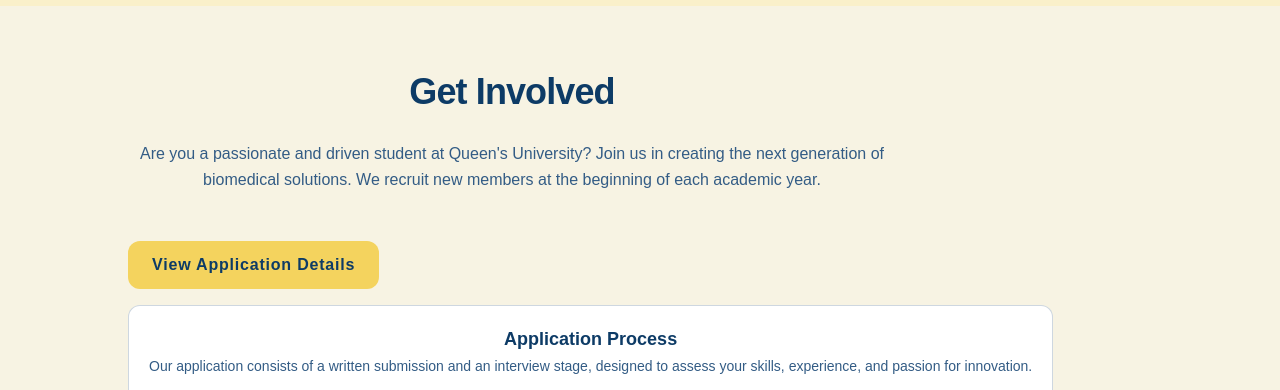
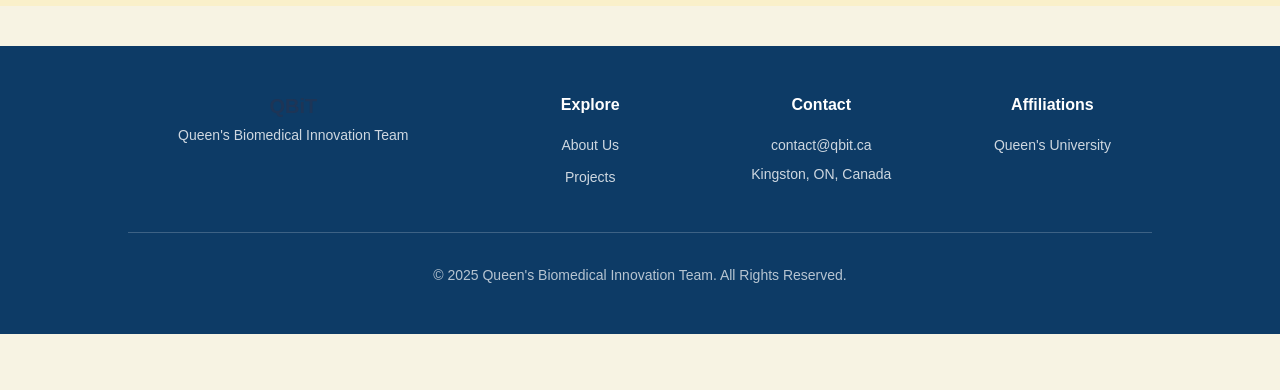
Before and after one commit to qbit-queensu/biliquant-app, a React (Vite) app in the folder bili-app/: page /about_qbit in a window 1280 px wide. Shown: the part 2410-2800 px from the top of the page. After the commit the page ends 2744 px from the top, so only its background shows below. Built offline with nearby package versions, Linux system fonts and the light colour scheme.

Commit message:
Remove unused buttons and sections from Footer, Navbar, and AboutQBiT components

```diff
--- a/bili-app/src/components/Footer.jsx
+++ b/bili-app/src/components/Footer.jsx
@@ -23,11 +23,6 @@ function Footer() {
                 <li>
                   <a className={styles.link} href="#">
                     Projects
-                  </a>
-                </li>
-                <li>
-                  <a className={styles.link} href="#">
-                    Join Us
                   </a>
                 </li>
               </ul>
--- a/bili-app/src/components/Navbar.jsx
+++ b/bili-app/src/components/Navbar.jsx
@@ -42,10 +42,6 @@ function Navbar() {
           Contact
         </Link>
       </nav>
-
-      <button className={styles.ctaButton}>
-        <span>Get Involved</span>
-      </button>
     </header>
   );
 }
--- a/bili-app/src/pages/AboutQBiT.jsx
+++ b/bili-app/src/pages/AboutQBiT.jsx
@@ -18,9 +18,6 @@ function AboutQBiT() {
             <div className={styles.buttonContainer}>
               <button className={styles.primaryButton}>
                 <span>Our Projects</span>
-              </button>
-              <button className={styles.secondaryButton}>
-                <span>Apply Now</span>
               </button>
             </div>
           </div>
@@ -156,40 +153,6 @@ function AboutQBiT() {
             </div>
           </div>
         </section>
-
-        {/* Get Involved Section */}
-        <section className={styles.section}>
-          <div className={styles.getInvolvedGrid}>
-            <div className={styles.getInvolvedContent}>
-              <h2 className={styles.sectionTitle}>Get Involved</h2>
-              <p className={styles.sectionDescription}>
-                Are you a passionate and driven student at Queen's University?
-                Join us in creating the next generation of biomedical solutions.
-                We recruit new members at the beginning of each academic year.
-              </p>
-              <button className={styles.ctaButton}>
-                <span>View Application Details</span>
-              </button>
-            </div>
-            <div className={styles.getInvolvedCards}>
-              <div className={styles.infoCard}>
-                <h4 className={styles.infoCardTitle}>Application Process</h4>
-                <p className={styles.infoCardText}>
-                  Our application consists of a written submission and an
-                  interview stage, designed to assess your skills, experience,
-                  and passion for innovation.
-                </p>
-              </div>
-              <div className={styles.infoCard}>
-                <h4 className={styles.infoCardTitle}>Who We Look For</h4>
-                <p className={styles.infoCardText}>
-                  We welcome students from all faculties, including Engineering,
-                  Health Sciences, Arts and Science, and Business.
-                </p>
-              </div>
-            </div>
-          </div>
-        </section>
       </div>
     </div>
   );
--- a/bili-app/src/pages/AboutQBiT.module.css
+++ b/bili-app/src/pages/AboutQBiT.module.css
@@ -304,7 +304,8 @@
   gap: 1rem;
   border-radius: var(--radius-xl);
   background-color: var(--color-white-card);
-  box-shadow: 0 10px 15px -3px rgba(0, 0, 0, 0.1), 0 4px 6px -2px rgba(0, 0, 0, 0.05);
+  box-shadow: 0 10px 15px -3px rgba(0, 0, 0, 0.1),
+    0 4px 6px -2px rgba(0, 0, 0, 0.05);
   overflow: hidden;
   transition: transform 0.2s ease;
 }
@@ -361,6 +362,7 @@
   width: fit-content;
   align-items: center;
   justify-content: center;
+  align-self: center;
   overflow: hidden;
   border-radius: var(--radius-lg);
   height: 3rem;
```
